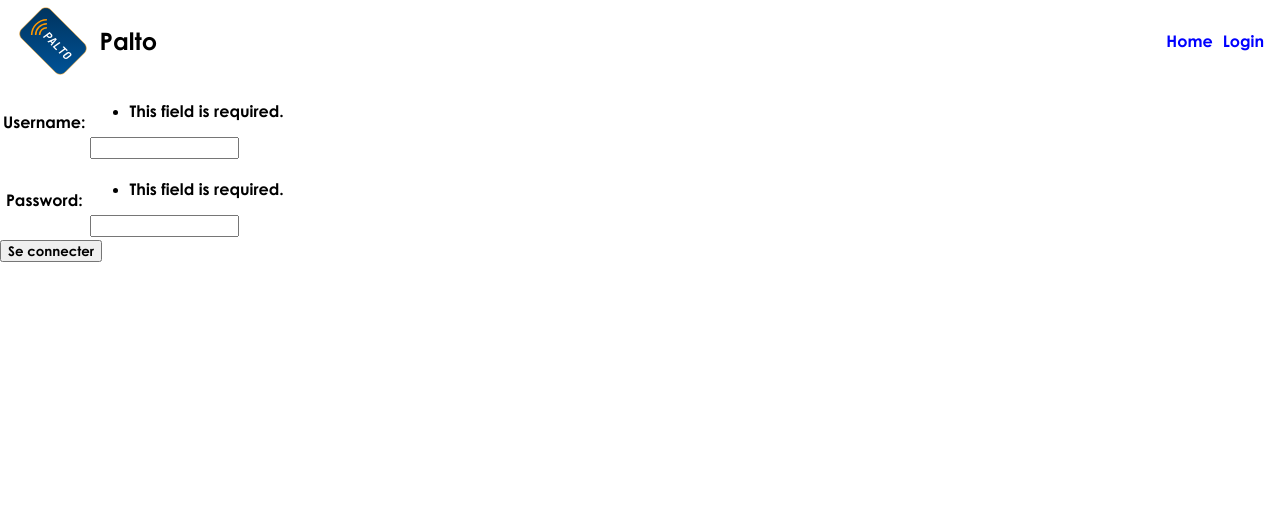
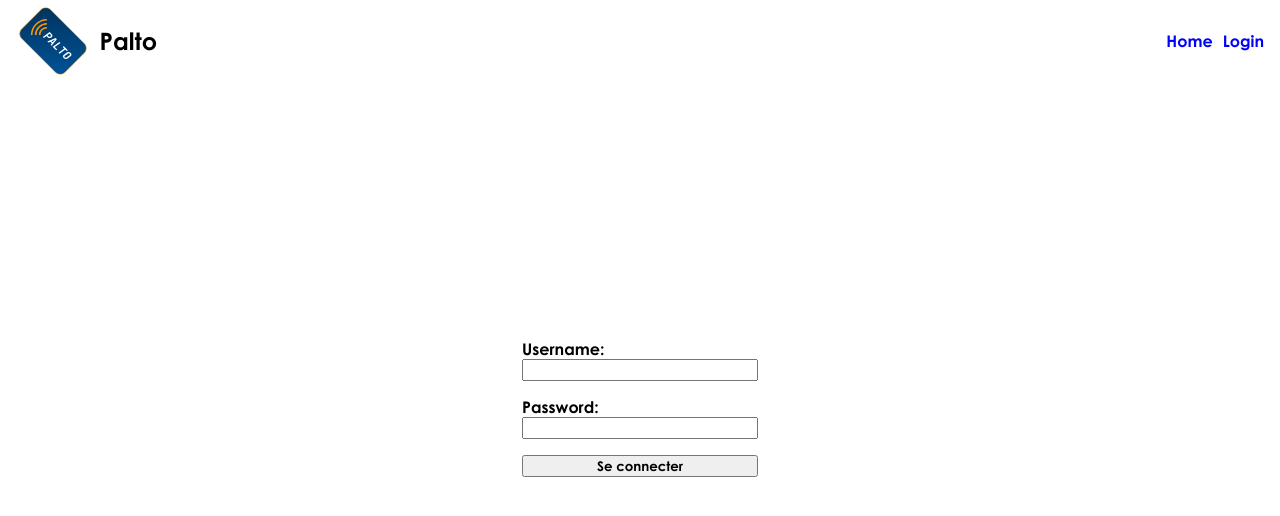
Before and after one commit to Faraphel/Palto-Server, a Django app: page /login/ in a window 1280 px wide. Shown: the top 516 px of the page. Run offline with Django 4.2, Linux system fonts and the light colour scheme.

Commit message:
stylised the login page

```diff
--- /dev/null
+++ b/Palto/Palto/static/Palto/css/login.css
@@ -0,0 +1,11 @@
+#login-form {
+    position: fixed;
+    top: 50%;
+    left: 50%;
+    transform: translate(-50%, -50%);
+}
+
+#login-form input {
+    box-sizing: border-box;
+    width: 100%;
+}
--- a/Palto/Palto/templates/Palto/homepage.html
+++ b/Palto/Palto/templates/Palto/homepage.html
@@ -1,6 +1,8 @@
-{% extends "Palto/base.html" %}
+{% extends "Palto/base/base-features.html" %}
 
 {% block body %}
+    {{ block.super }}
+
     <h1>Palto</h1>
 
     <p>
--- a/Palto/Palto/templates/Palto/login.html
+++ b/Palto/Palto/templates/Palto/login.html
@@ -12,7 +12,7 @@
     <form id="login-form" method="POST">
         {% csrf_token %}
         <table>
-            {{ form_login.as_table }}
+            {{ form_login.as_p }}
         </table>
         <input type="submit" value="Se connecter">
     </form>
--- a/Palto/Palto/templates/Palto/profile.html
+++ b/Palto/Palto/templates/Palto/profile.html
@@ -1,7 +1,9 @@
-{% extends "Palto/base.html" %}
+{% extends "Palto/base/base-features.html" %}
 {% load dict_tags %}
 
 {% block body %}
+    {{ block.super }}
+
     {{ profile.username }}
     {{ profile.email }}
     {% if profile.is_superuser %}Administrator{% endif %}
--- a/Palto/Palto/templates/Palto/student_group.html
+++ b/Palto/Palto/templates/Palto/student_group.html
@@ -1,6 +1,8 @@
-{% extends "Palto/base.html" %}
+{% extends "Palto/base/base-features.html" %}
 
 {% block body %}
+    {{ block.super }}
+
     {# group's information #}
     <table>
         <tr>
--- a/Palto/Palto/templates/Palto/teaching_session_list.html
+++ b/Palto/Palto/templates/Palto/teaching_session_list.html
@@ -1,6 +1,7 @@
-{% extends "Palto/base.html" %}
+{% extends "Palto/base/base-features.html" %}
 
 {% block body %}
+    {{ block.super }}
     {# table of all the sessions #}
     <table>
         <thead>
--- a/Palto/Palto/templates/Palto/teaching_session_view.html
+++ b/Palto/Palto/templates/Palto/teaching_session_view.html
@@ -1,7 +1,9 @@
-{% extends "Palto/base.html" %}
+{% extends "Palto/base/base-features.html" %}
 {% load dict_tags %}
 
 {% block body %}
+    {{ block.super }}
+
     {# session's information #}
     <table>
         <tr>
--- a/Palto/Palto/templates/Palto/teaching_unit_view.html
+++ b/Palto/Palto/templates/Palto/teaching_unit_view.html
@@ -1,7 +1,9 @@
-{% extends "Palto/base.html" %}
+{% extends "Palto/base/base-features.html" %}
 {% load dict_tags %}
 
 {% block body %}
+    {{ block.super }}
+
     {# unit's information #}
     <table>
         <tr>
--- a/Palto/Palto/views.py
+++ b/Palto/Palto/views.py
@@ -24,24 +24,28 @@ def homepage_view(request: WSGIRequest):
 
 def login_view(request: WSGIRequest):
     # create a login form
-    form_login = forms.LoginForm(request.POST)
 
-    if form_login.is_valid():
-        # try to authenticate this user with the credentials
-        user = authenticate(
-            username=form_login.cleaned_data["username"],
-            password=form_login.cleaned_data["password"]
-        )
+    if request.POST:
+        form_login = forms.LoginForm(request.POST)
 
-        if user is not None:
-            # if the user was authenticated, log the user in.
-            login(request, user)
-            # redirect him to the main page
-            return redirect("Palto:homepage")
+        if form_login.is_valid():
+            # try to authenticate this user with the credentials
+            user = authenticate(
+                username=form_login.cleaned_data["username"],
+                password=form_login.cleaned_data["password"]
+            )
 
-        else:
-            # otherwise the credentials were invalid.
-            form_login.add_error(field=None, error="Invalid credentials.")
+            if user is not None:
+                # if the user was authenticated, log the user in.
+                login(request, user)
+                # redirect him to the main page
+                return redirect("Palto:homepage")
+
+            else:
+                # otherwise the credentials were invalid.
+                form_login.add_error(field=None, error="Invalid credentials.")
+    else:
+        form_login = forms.LoginForm()
 
     # return the page
     return render(
```
